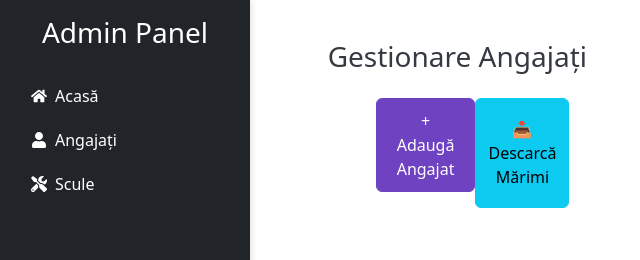
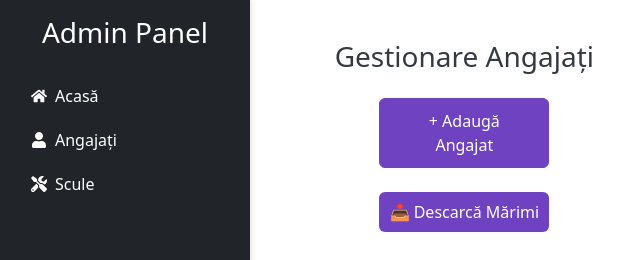
Before and after one commit to officeimprebuild/appImprebuild, a React (Vite) app in the folder frontend/: page /employees in a window 1280 px wide. Shown: the top 260 px of the page, without its empty margins (0-640 px from the left). Built offline with nearby package versions, Linux system fonts and the light colour scheme; no server answers.

Commit message:
export haine adaugat si stilizat

```diff
--- a/frontend/src/pages/Employees.jsx
+++ b/frontend/src/pages/Employees.jsx
@@ -39,11 +39,15 @@ const Employees = () => {
 
       {/* Adaugă + Export Buttons */}
       <Row className="justify-content-center mb-3">
-        <Col xs={12} md={8} lg={6} className="d-flex justify-content-between">
-          <AddEmployeeForm onEmployeeAdded={handleEmployeeAdded} />
-          <Button variant="info" onClick={handleDownloadSizes}>
-            📥 Descarcă Mărimi
-          </Button>
+        <Col xs={12} md={8} lg={6}>
+          <div className="button-pair-wrapper">
+            <div>
+              <AddEmployeeForm onEmployeeAdded={handleEmployeeAdded} />
+            </div>
+            <Button className="employee-button" onClick={handleDownloadSizes}>
+              📥 Descarcă Mărimi
+            </Button>
+          </div>
         </Col>
       </Row>
 
--- a/frontend/src/styles/Employees.css
+++ b/frontend/src/styles/Employees.css
@@ -13,3 +13,38 @@
       font-size: 1.2rem;
     }
   }
+
+  .employee-button {
+  background-color: #6f42c1; /* Purple tone */
+  color: white;
+  border: none;
+  padding: 0.5rem 1rem;
+  font-weight: 500;
+  border-radius: 0.375rem;
+  height: 100%;
+  display: inline-flex;
+  align-items: center;
+  justify-content: center;
+  white-space: nowrap;
+  width: 100%;
+}
+
+.employee-button:hover {
+  background-color: #5a32a3;
+}
+
+.button-pair-wrapper {
+  display: flex;
+  gap: 0.5rem;
+  flex-wrap: wrap;
+}
+
+.button-pair-wrapper > * {
+  flex: 1 1 48%;
+}
+
+@media (max-width: 576px) {
+  .button-pair-wrapper > * {
+    flex: 1 1 100%;
+  }
+}
```
Also changed, not shown: 1 other file (tests, documents, lock files or other folders).
